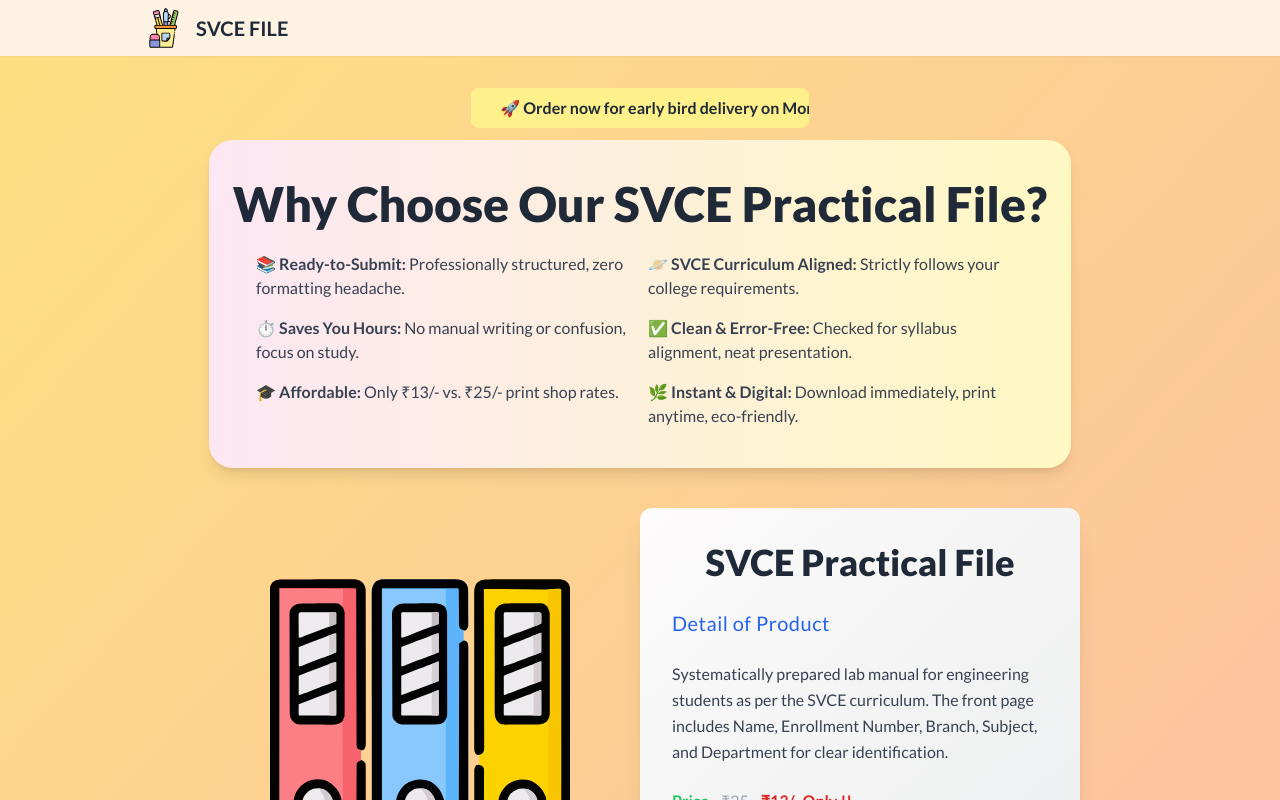
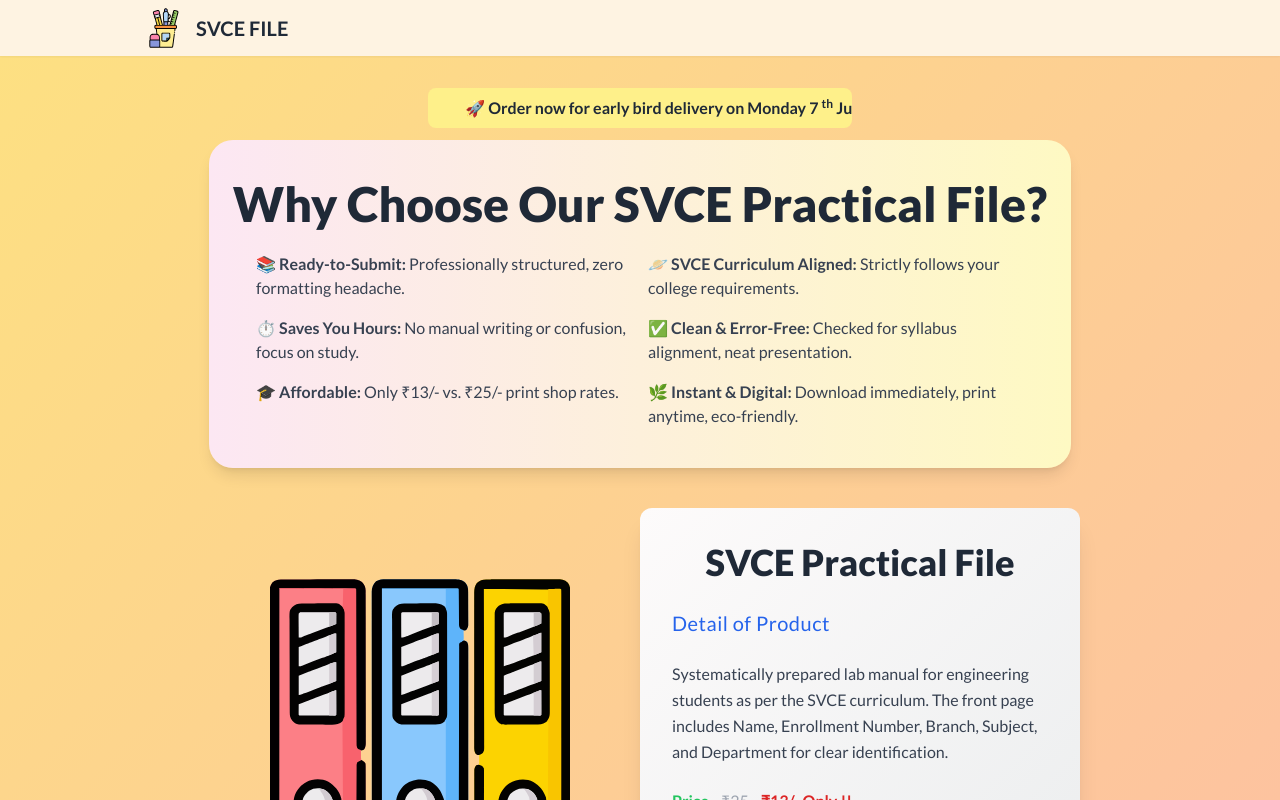
Before and after one commit to abhirajjaiswal010/file-project, a React (Vite) app in the folder frontend/: page / in a window 1280 px wide. Built offline with nearby package versions, Linux system fonts and the light colour scheme; a web font is replaced by a local one.

Commit message:
frontend changes

```diff
--- a/frontend/src/components/header.jsx
+++ b/frontend/src/components/header.jsx
@@ -13,7 +13,7 @@ export const Header = () => {
             animation: "marquee 12s linear infinite",
           }}
         >
-          🚀 Order now for early bird delivery on Mon 🚀
+          🚀 Order now for early bird delivery on Monday 7 <sup>th</sup> July 🚀
         </div>
       </div>
 
```
